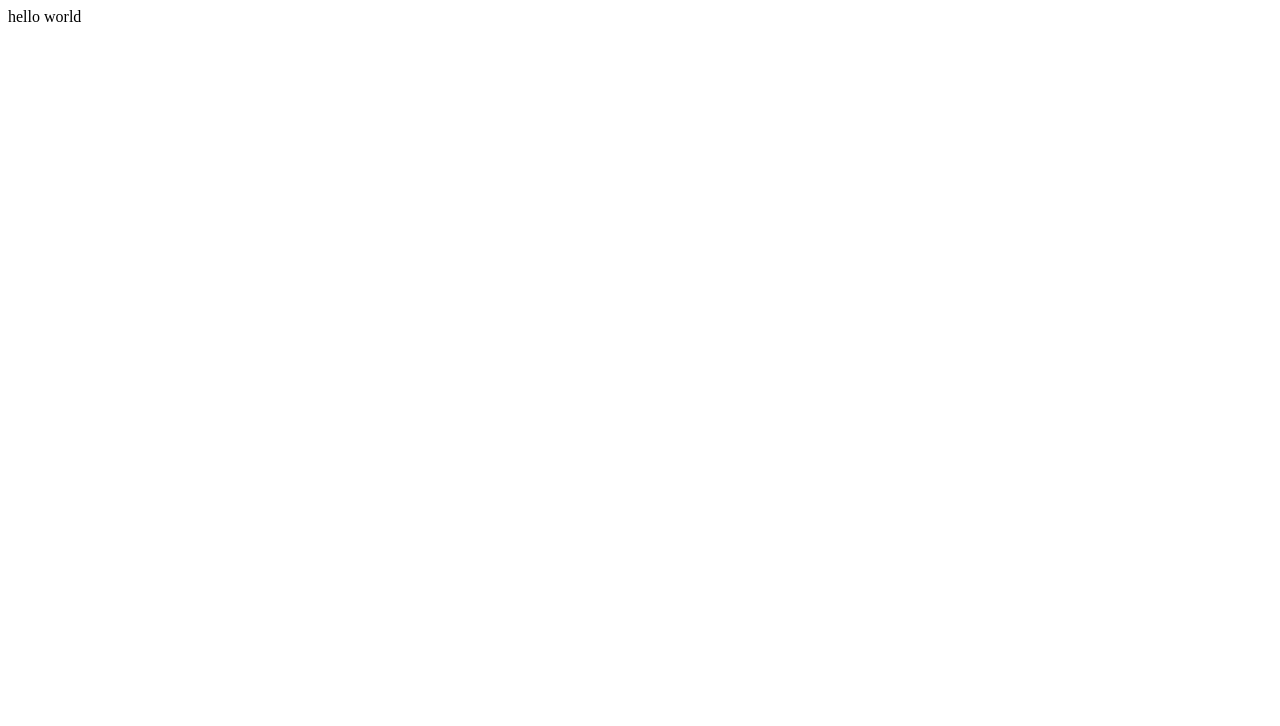
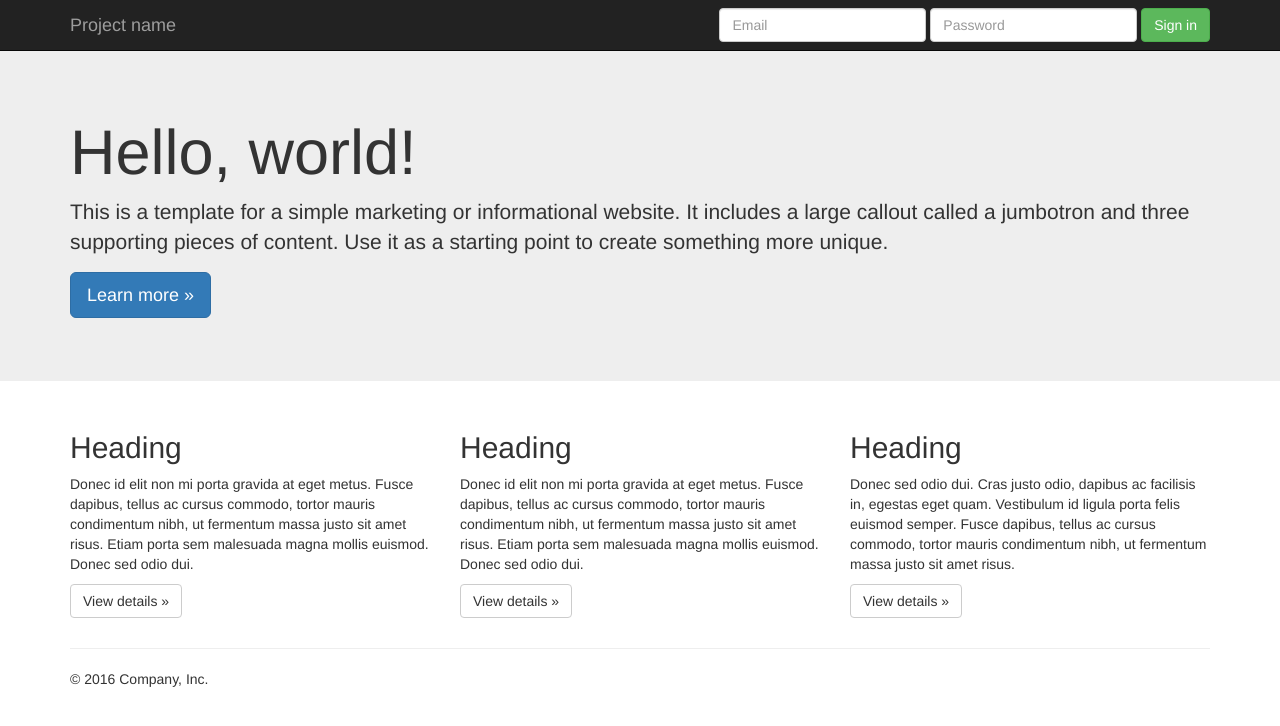
Before and after one commit to bob308/bob308.github.io, a plain HTML site: page index.html in a window 1280 px wide. Drawn offline with nearby package versions, Linux system fonts and the light colour scheme.

Commit message:
added code bootstrep in index.html

```diff
--- a/index.html
+++ b/index.html
@@ -1,15 +1,107 @@
-<!DOCTYPE HTML>
+<!DOCTYPE html>
+<html lang="en">
+  <head>
+    <meta charset="utf-8">
+    <meta http-equiv="X-UA-Compatible" content="IE=edge">
+    <meta name="viewport" content="width=device-width, initial-scale=1">
+    <!-- The above 3 meta tags *must* come first in the head; any other head content must come *after* these tags -->
+    <meta name="description" content="">
+    <meta name="author" content="">
+    <link rel="icon" href="favicon.ico">
 
-<html>
+    <title>Jumbotron Template for Bootstrap</title>
 
-<head>
-  <title>Untitled</title>
-</head>
+    <!-- Bootstrap core CSS -->
+    <link href="css/bootstrap.min.css" rel="stylesheet">
 
-<body>
-<div class="header"></div>
-<div class="content">hello world</div>
-<div class="footer"></div>
-</body>
+    <!-- IE10 viewport hack for Surface/desktop Windows 8 bug -->
+    <link href="css/ie10-viewport-bug-workaround.css" rel="stylesheet">
 
+    <!-- Custom styles for this template -->
+    <link href="css/jumbotron.css" rel="stylesheet">
+
+    <!-- Just for debugging purposes. Don't actually copy these 2 lines! -->
+    <!--[if lt IE 9]><script src="../../assets/js/ie8-responsive-file-warning.js"></script><![endif]-->
+    <script src="js/ie-emulation-modes-warning.js"></script>
+
+    <!-- HTML5 shim and Respond.js for IE8 support of HTML5 elements and media queries -->
+    <!--[if lt IE 9]>
+      <script src="https://oss.maxcdn.com/html5shiv/3.7.3/html5shiv.min.js"></script>
+      <script src="https://oss.maxcdn.com/respond/1.4.2/respond.min.js"></script>
+    <![endif]-->
+  </head>
+
+  <body>
+
+    <nav class="navbar navbar-inverse navbar-fixed-top">
+      <div class="container">
+        <div class="navbar-header">
+          <button type="button" class="navbar-toggle collapsed" data-toggle="collapse" data-target="#navbar" aria-expanded="false" aria-controls="navbar">
+            <span class="sr-only">Toggle navigation</span>
+            <span class="icon-bar"></span>
+            <span class="icon-bar"></span>
+            <span class="icon-bar"></span>
+          </button>
+          <a class="navbar-brand" href="#">Project name</a>
+        </div>
+        <div id="navbar" class="navbar-collapse collapse">
+          <form class="navbar-form navbar-right">
+            <div class="form-group">
+              <input type="text" placeholder="Email" class="form-control">
+            </div>
+            <div class="form-group">
+              <input type="password" placeholder="Password" class="form-control">
+            </div>
+            <button type="submit" class="btn btn-success">Sign in</button>
+          </form>
+        </div><!--/.navbar-collapse -->
+      </div>
+    </nav>
+
+    <!-- Main jumbotron for a primary marketing message or call to action -->
+    <div class="jumbotron">
+      <div class="container">
+        <h1>Hello, world!</h1>
+        <p>This is a template for a simple marketing or informational website. It includes a large callout called a jumbotron and three supporting pieces of content. Use it as a starting point to create something more unique.</p>
+        <p><a class="btn btn-primary btn-lg" href="#" role="button">Learn more &raquo;</a></p>
+      </div>
+    </div>
+
+    <div class="container">
+      <!-- Example row of columns -->
+      <div class="row">
+        <div class="col-md-4">
+          <h2>Heading</h2>
+          <p>Donec id elit non mi porta gravida at eget metus. Fusce dapibus, tellus ac cursus commodo, tortor mauris condimentum nibh, ut fermentum massa justo sit amet risus. Etiam porta sem malesuada magna mollis euismod. Donec sed odio dui. </p>
+          <p><a class="btn btn-default" href="#" role="button">View details &raquo;</a></p>
+        </div>
+        <div class="col-md-4">
+          <h2>Heading</h2>
+          <p>Donec id elit non mi porta gravida at eget metus. Fusce dapibus, tellus ac cursus commodo, tortor mauris condimentum nibh, ut fermentum massa justo sit amet risus. Etiam porta sem malesuada magna mollis euismod. Donec sed odio dui. </p>
+          <p><a class="btn btn-default" href="#" role="button">View details &raquo;</a></p>
+       </div>
+        <div class="col-md-4">
+          <h2>Heading</h2>
+          <p>Donec sed odio dui. Cras justo odio, dapibus ac facilisis in, egestas eget quam. Vestibulum id ligula porta felis euismod semper. Fusce dapibus, tellus ac cursus commodo, tortor mauris condimentum nibh, ut fermentum massa justo sit amet risus.</p>
+          <p><a class="btn btn-default" href="#" role="button">View details &raquo;</a></p>
+        </div>
+      </div>
+
+      <hr>
+
+      <footer>
+        <p>&copy; 2016 Company, Inc.</p>
+      </footer>
+    </div> <!-- /container -->
+
+
+    <!-- Bootstrap core JavaScript
+    ================================================== -->
+    <!-- Placed at the end of the document so the pages load faster -->
+    <script src="https://ajax.googleapis.com/ajax/libs/jquery/1.12.4/jquery.min.js"></script>
+    <script>window.jQuery || document.write('<script src="js/vendor/jquery.min.js "><\/script>')</script>
+    <script src="js/bootstrap.min.js"></script>
+    <!-- IE10 viewport hack for Surface/desktop Windows 8 bug -->
+    <script src="js/ie10-viewport-bug-workaround.js"></script>
+  </body>
 </html>
```
